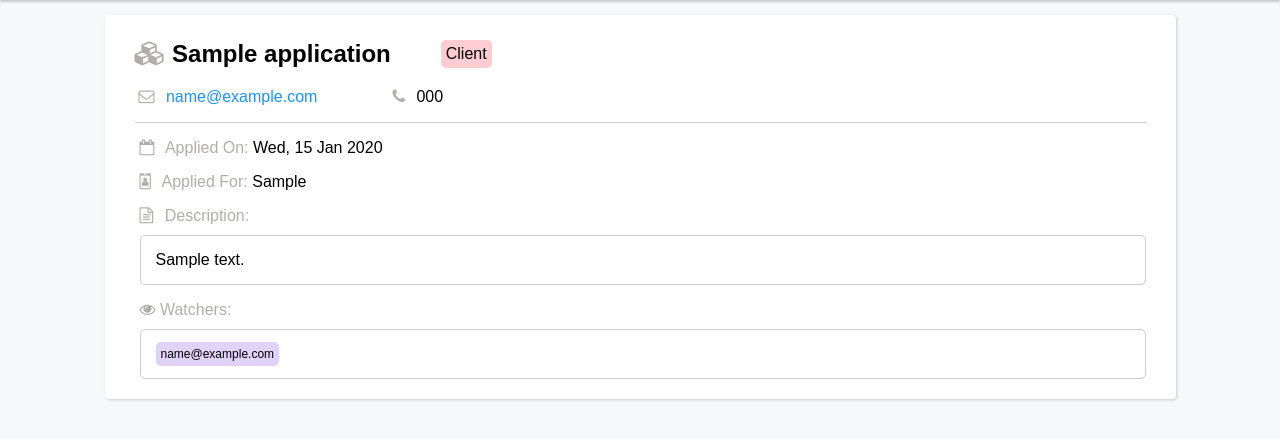
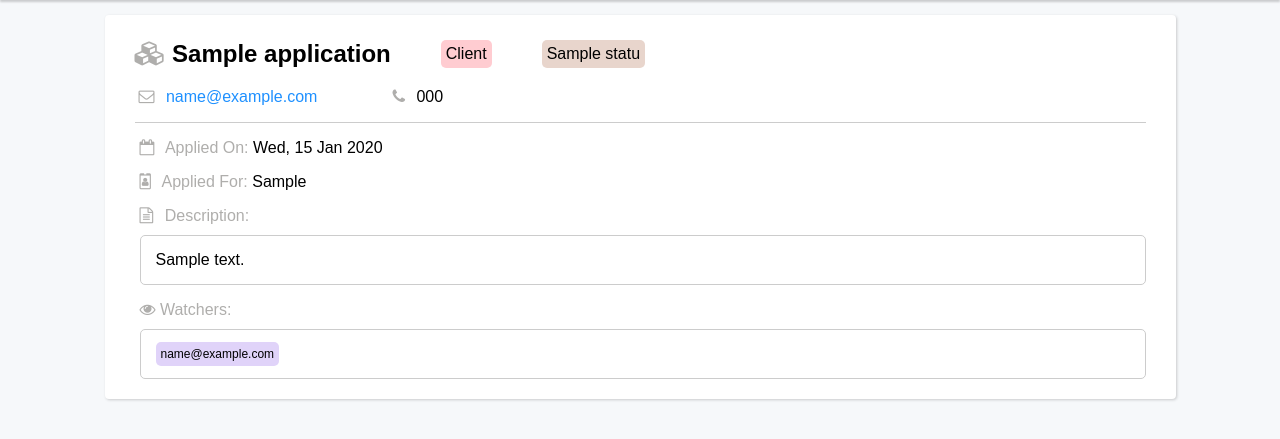
Before and after one commit to LakshyaKhatri/Interview-Portal, a Django app: page /1/ in a window 1280 px wide. Shown: the part 58-497 px from the top of the page. Run offline with Django 3.2, Linux system fonts and the light colour scheme; a user stored in the database is signed in; tables that the repository leaves empty hold one stand-in row (values such as "Sample post").

Commit message:
Add current status tag for better user feedback

```diff
--- a/dashboard/templates/dashboard/single_application.html
+++ b/dashboard/templates/dashboard/single_application.html
@@ -36,6 +36,7 @@
           {{ application.application.name }}
         </h1>
         <p class="type-tag">{{ application.application.get_type_display }}</p>
+        <p class="status-tag">{{ application.application.status.name }}</p>
       </div>
 
       <div class="email-phone-container">
--- a/dashboard/templates/dashboard/styles/single_application.css
+++ b/dashboard/templates/dashboard/styles/single_application.css
@@ -81,11 +81,15 @@
   align-items: center;
 }
 
-.type-tag {
+.type-tag, .status-tag {
   margin-left: 50px;
   background-color: #ffccd1;
   padding: 5px 5px;
   border-radius: 5px;
+}
+
+.status-tag {
+  background-color: #e8d5cc;
 }
 
 .email-phone-container {
```
